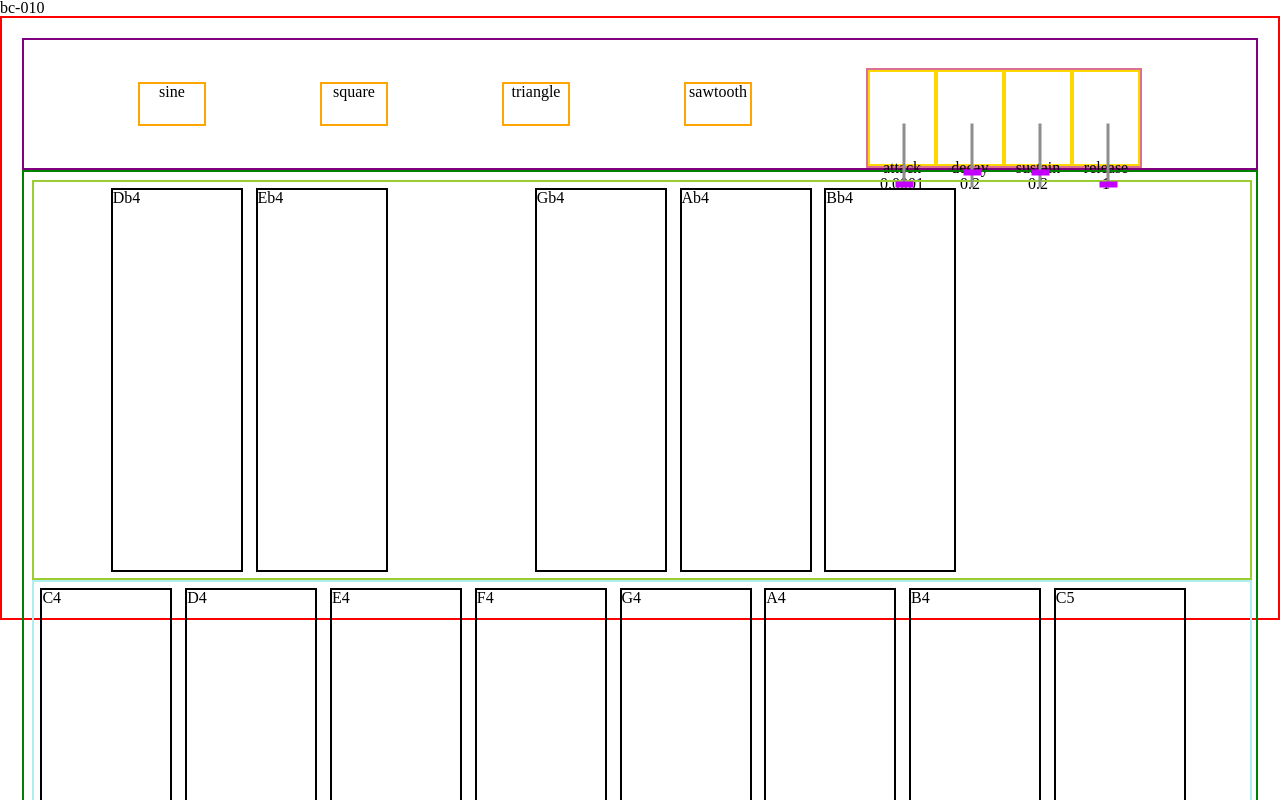
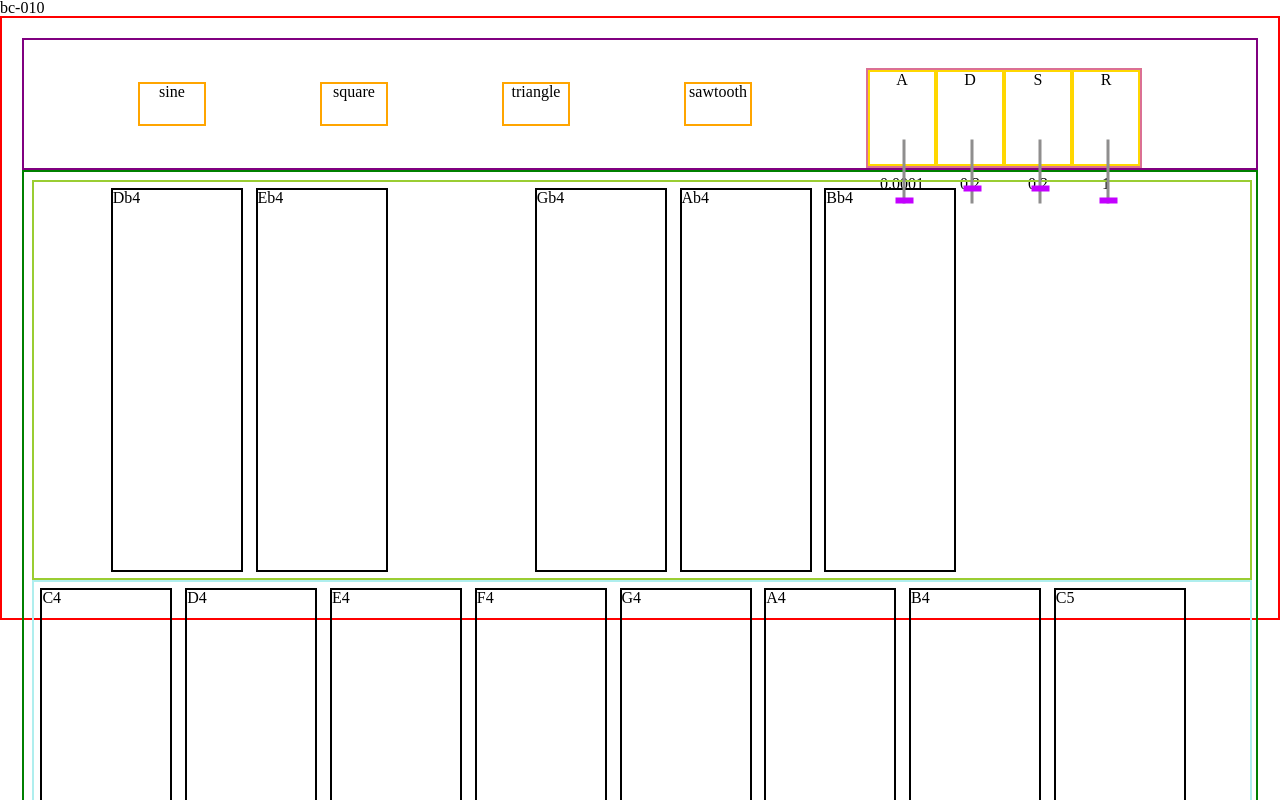
Before and after one commit to bcimbali/bc-010, a React (Create React App) app: page / in a window 1280 px wide. Shown: the top 800 px of the page. Built offline with nearby package versions, Linux system fonts and the light colour scheme.

Commit message:
ADSR labels for sliders

```diff
--- a/src/components/EnvelopeSlider/EnvelopeSlider.jsx
+++ b/src/components/EnvelopeSlider/EnvelopeSlider.jsx
@@ -30,6 +30,7 @@ class EnvelopeSlider extends Component {
   render() {
     return(
       <div className="envelopeSlider">
+        <label className="slider-label" htmlFor={this.props.adsr}>{this.props.abbr}</label>
         <div className="slider-container">
           <input
             adsr={this.props.type}
@@ -42,7 +43,6 @@ class EnvelopeSlider extends Component {
             value={this.props.value}
           />
         </div>
-        <label className="slider-label" htmlFor={this.props.adsr}>{this.props.adsr}</label>
         <p className="slider-number" >{this.props.value}</p>
       </div>
     );
--- a/src/components/SliderBank/SliderBank.jsx
+++ b/src/components/SliderBank/SliderBank.jsx
@@ -7,6 +7,7 @@ function SliderBank(props) {
     <div className="slider-bank">
       {envelopeSliders.map(slider => (
         <EnvelopeSlider
+          abbr={slider.abbr}
           adsr={slider.type}
           envelopeSliderChange={props.envelopeSliderChange}
           key={`${slider.id}-${slider.type}`}
--- a/src/envelopeSliders.json
+++ b/src/envelopeSliders.json
@@ -1,6 +1,7 @@
 [
   {
     "id": 1,
+    "abbr": "A",
     "max": 1,
     "min": 0.0001,
     "step": 0.0001,
@@ -8,6 +9,7 @@
   },
   {
     "id": 2,
+    "abbr": "D",
     "max": 1,
     "min": 0.0001,
     "step": 0.0001,
@@ -15,6 +17,7 @@
   },
   {
     "id": 3,
+    "abbr": "S",
     "max": 1,
     "min": 0.0001,
     "step": 0.0001,
@@ -22,6 +25,7 @@
   },
   {
     "id": 4,
+    "abbr": "R",
     "max": 10,
     "min": 1,
     "step": 1,
```
